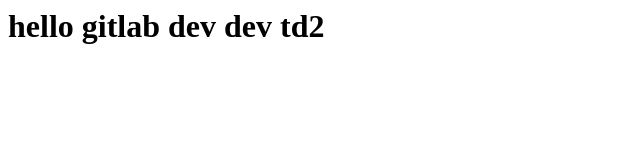
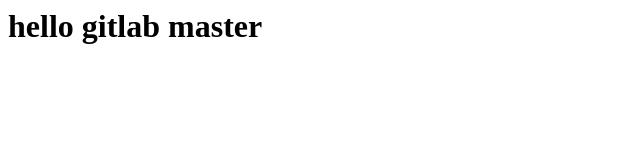
Before and after one commit to lastmegumi/htmltest, a plain HTML site: page html/index.html in a window 1280 px wide. Shown: the whole page, without its empty margins (0-640 px from the left). Drawn offline with Linux system fonts and the light colour scheme.

Commit message:
no message

```diff
--- a/html/index.html
+++ b/html/index.html
@@ -1 +1 @@
-<h1>hello gitlab dev dev td2</h1>
+<h1>hello gitlab master</h1>
```
